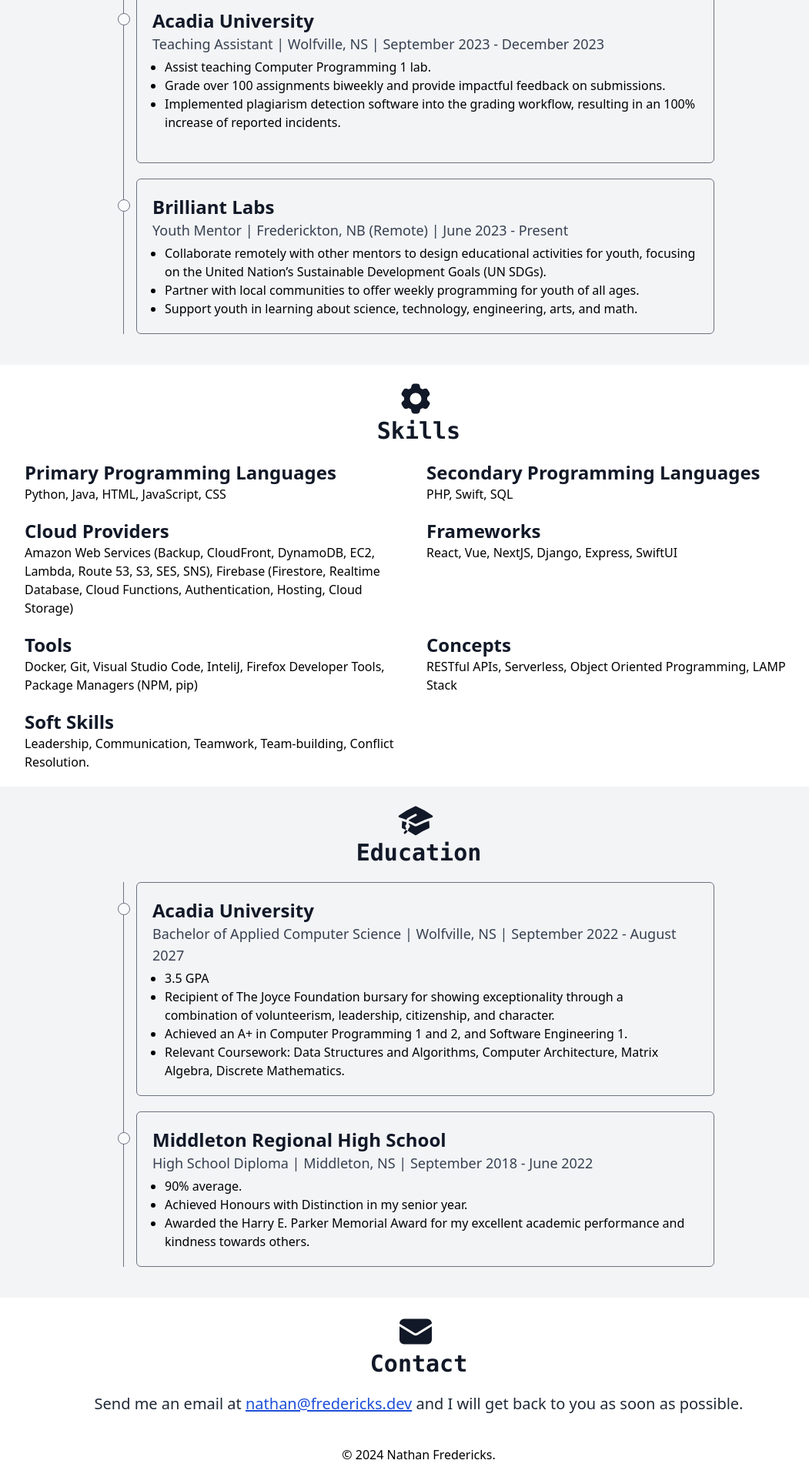
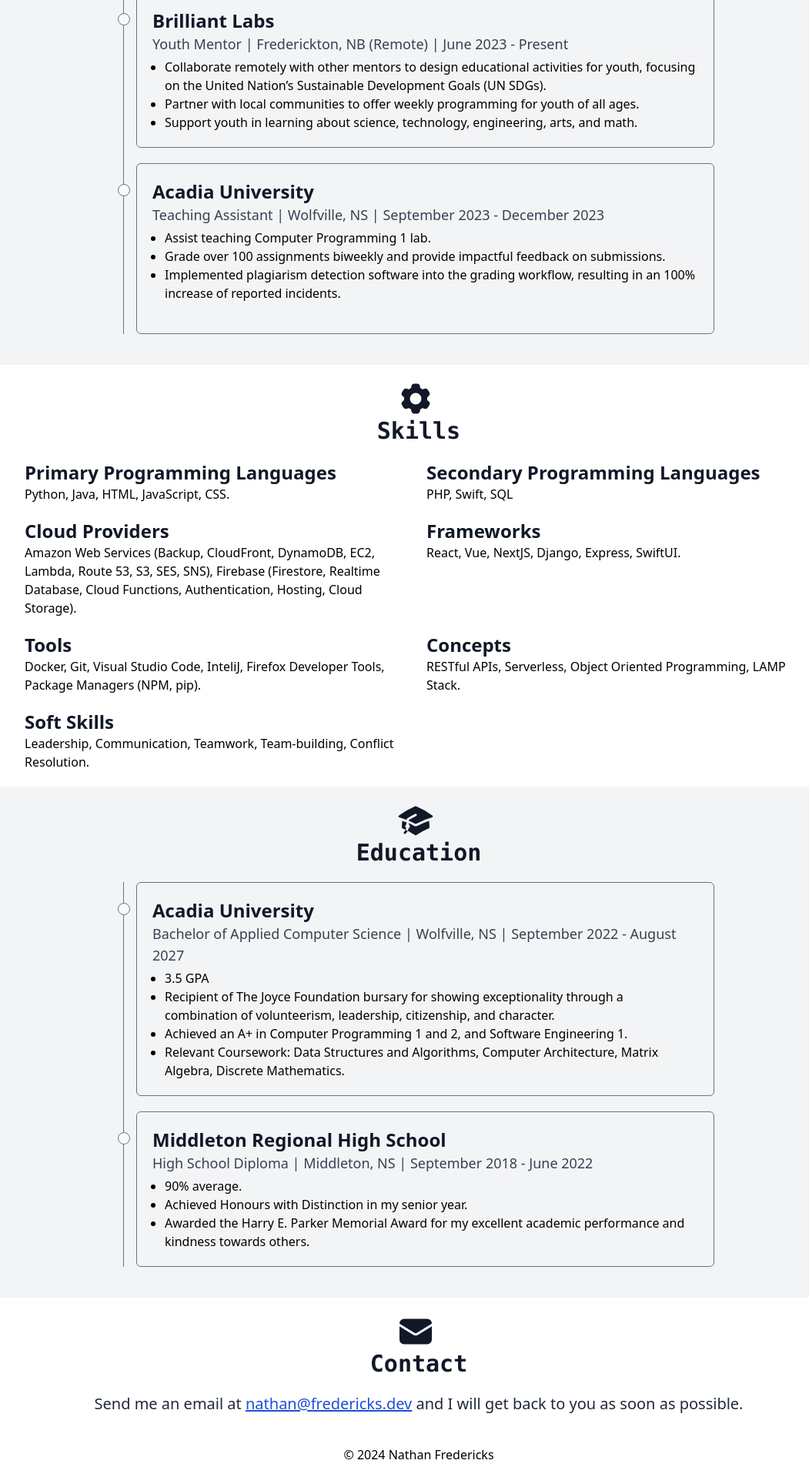
Before and after one commit to nathanfredericks/nathanfredericks.github.io, a Next.js app: page / in a window 1280 px wide. Shown: the part 1680-3599 px from the top of the page at 77% size, without its empty margins (96-1147 px from the left). Built offline with nearby package versions, Linux system fonts and the light colour scheme.

Commit message:
Rearrange sections and change favicon

```diff
--- a/components/ProjectCard.tsx
+++ b/components/ProjectCard.tsx
@@ -28,7 +28,7 @@
 
   return (
     <article
-      className="rounded-md border border-gray-900 bg-white p-6 shadow transition duration-300 ease-in-out hover:-translate-y-1 md:p-8">
+      className="rounded-md border hover:bg-gray-100 border-gray-900 bg-white p-6 shadow transition duration-300 ease-in-out hover:-translate-y-1 md:p-8">
       {link ? (
         <a href={link} target="_blank">
           {card}
--- a/pages/index.tsx
+++ b/pages/index.tsx
@@ -76,7 +76,7 @@
 
       {/* Footer */}
       <footer className="p-5 text-center">
-        <div>&copy; 2024 Nathan Fredericks.</div>
+        <div>&copy; 2024 Nathan Fredericks</div>
       </footer>
     </div>
   );
--- a/sections/ExperienceSection.tsx
+++ b/sections/ExperienceSection.tsx
@@ -30,22 +30,6 @@
           </ul>
         </TimelineItem>
         <TimelineItem
-          title="Acadia University"
-          subtitle="Teaching Assistant | Wolfville, NS | September 2023 - December 2023"
-        >
-          <ul className="mb-5 list-disc pl-4">
-            <li>Assist teaching Computer Programming 1 lab.</li>
-            <li>
-              Grade over 100 assignments biweekly and provide impactful feedback
-              on submissions.
-            </li>
-            <li>
-              Implemented plagiarism detection software into the grading
-              workflow, resulting in an 100% increase of reported incidents.
-            </li>
-          </ul>
-        </TimelineItem>
-        <TimelineItem
           title="Brilliant Labs"
           subtitle="Youth Mentor | Frederickton, NB (Remote) | June 2023 - Present"
         >
@@ -65,6 +49,22 @@
             </li>
           </ul>
         </TimelineItem>
+        <TimelineItem
+          title="Acadia University"
+          subtitle="Teaching Assistant | Wolfville, NS | September 2023 - December 2023"
+        >
+          <ul className="mb-5 list-disc pl-4">
+            <li>Assist teaching Computer Programming 1 lab.</li>
+            <li>
+              Grade over 100 assignments biweekly and provide impactful feedback
+              on submissions.
+            </li>
+            <li>
+              Implemented plagiarism detection software into the grading
+              workflow, resulting in an 100% increase of reported incidents.
+            </li>
+          </ul>
+        </TimelineItem>
       </Timeline>
     </Section>
   );
--- a/sections/SkillsSection.tsx
+++ b/sections/SkillsSection.tsx
@@ -9,7 +9,7 @@
           <h2 className="text-2xl font-bold text-gray-900">
             Primary Programming Languages
           </h2>
-          <p>Python, Java, HTML, JavaScript, CSS</p>
+          <p>Python, Java, HTML, JavaScript, CSS.</p>
         </div>
         <div>
           <h2 className="text-2xl font-bold text-gray-900">
@@ -22,24 +22,24 @@
           <p>
             Amazon Web Services (Backup, CloudFront, DynamoDB, EC2, Lambda,
             Route 53, S3, SES, SNS), Firebase (Firestore, Realtime Database,
-            Cloud Functions, Authentication, Hosting, Cloud Storage)
+            Cloud Functions, Authentication, Hosting, Cloud Storage).
           </p>
         </div>
         <div>
           <h2 className="text-2xl font-bold text-gray-900">Frameworks</h2>
-          <p>React, Vue, NextJS, Django, Express, SwiftUI</p>
+          <p>React, Vue, NextJS, Django, Express, SwiftUI.</p>
         </div>
         <div>
           <h2 className="text-2xl font-bold text-gray-900">Tools</h2>
           <p>
             Docker, Git, Visual Studio Code, InteliJ, Firefox Developer Tools,
-            Package Managers (NPM, pip){' '}
+            Package Managers (NPM, pip).
           </p>
         </div>
         <div>
           <h2 className="text-2xl font-bold text-gray-900">Concepts</h2>
           <p>
-            RESTful APIs, Serverless, Object Oriented Programming, LAMP Stack
+            RESTful APIs, Serverless, Object Oriented Programming, LAMP Stack.
           </p>
         </div>
         <div>
```
Also changed, not shown: 1 other file (tests, documents, lock files or other folders).
